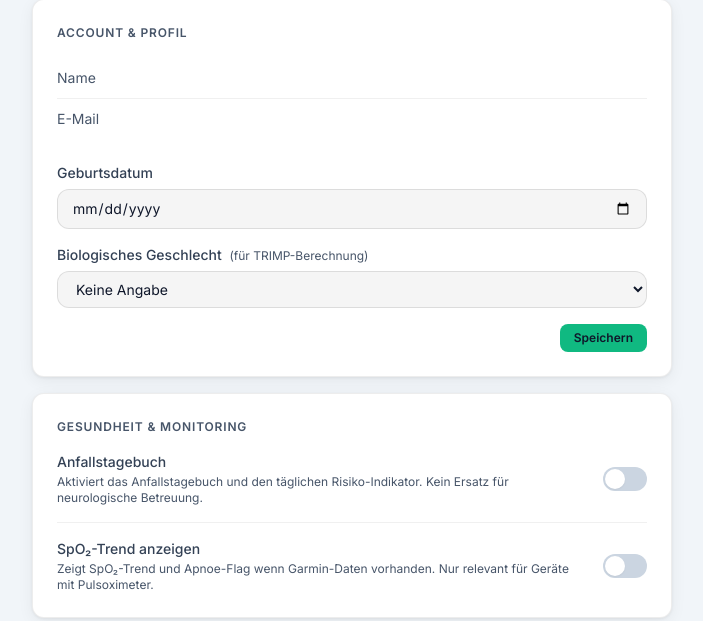
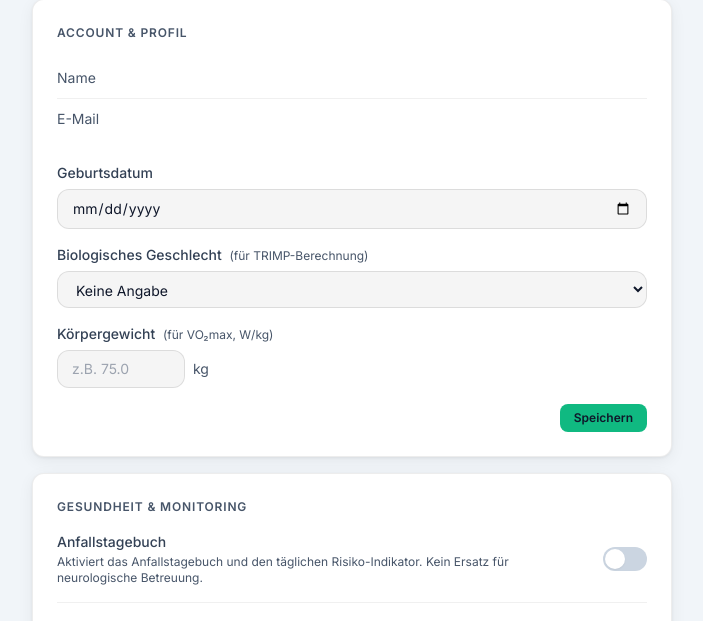
Before and after one commit to gerfru/PulseBase, a Python web app: template api/src/templates/settings.html in a window 1280 px wide. Shown: the part 233-854 px from the top of the page, without its empty margins (288-991 px from the left). Run offline with Jinja, Linux system fonts and the light colour scheme; the template is opened without the code that fills it, so the values that code supplies are empty.

Commit message:
feat(profile): add weight_kg field for VO₂max and W/kg calculations (#202)
Optional body weight (30–300 kg) stored per user, exposed in Settings UI
with step=0.1 input. Used downstream for W/kg power metrics and Uth VO₂max
formula (15 × HRmax / HRrest).

- V31 Flyway migration: nullable FLOAT column with CHECK (> 0 AND ≤ 500)
- GET /api/profile: weight_kg included in response
- PATCH /api/profile: accepts weight_kg with server-side range validation
- Settings page: weight input between sex select and save button
- GDPR export: weight_kg included in user data export (Art. 20)
- JS tests: weight value sent in fetch body; null when field empty

Co-authored-by: Gerald Fruhmann <gerfru@users.noreply.github.com>
Co-authored-by: Claude Sonnet 4.6 <noreply@anthropic.com>

```diff
--- a/api/src/db/user_export.py
+++ b/api/src/db/user_export.py
@@ -59,7 +59,7 @@ async def export_user_data(user_id: int) -> dict:
     async with pool.acquire() as conn:
         row = await conn.fetchrow(
             """SELECT id, name, email, created_at, email_verified_at,
-                      date_of_birth, sex, epilepsy_mode, spo2_enabled,
+                      date_of_birth, sex, weight_kg, epilepsy_mode, spo2_enabled,
                       garmin_linked, garmin_email, libre_linked, libre_email
                FROM users WHERE id = $1""",
             user_id,
--- a/api/src/db/users.py
+++ b/api/src/db/users.py
@@ -39,7 +39,7 @@ async def get_user_by_id(user_id: int) -> dict[str, Any] | None:
     row = await pool.fetchrow(
         """
         SELECT id, name, email, garmin_linked, garmin_email, libre_linked, libre_email,
-               date_of_birth, sex, epilepsy_mode, spo2_enabled, session_version
+               date_of_birth, sex, weight_kg, epilepsy_mode, spo2_enabled, session_version
         FROM users WHERE id = $1 AND is_active = true AND email_verified_at IS NOT NULL
         """,
         user_id,
@@ -59,12 +59,14 @@ async def update_user_profile(
     user_id: int,
     date_of_birth: date | None,
     sex: str | None,
+    weight_kg: float | None = None,
 ) -> None:
     pool = await get_pool()
     await pool.execute(
-        "UPDATE users SET date_of_birth = $1, sex = $2 WHERE id = $3",
+        "UPDATE users SET date_of_birth = $1, sex = $2, weight_kg = $3 WHERE id = $4",
         date_of_birth,
         sex,
+        weight_kg,
         user_id,
     )
 
--- a/api/src/static/settings.js
+++ b/api/src/static/settings.js
@@ -1,10 +1,15 @@
 document.getElementById('profile-save').addEventListener('click', async () => {
     const dob = document.getElementById('dob').value;
     const sex = document.getElementById('sex').value;
+    const weightVal = document.getElementById('weight').value;
     await fetch('/api/profile', {
         method: 'PATCH',
         headers: { 'Content-Type': 'application/json' },
-        body: JSON.stringify({ date_of_birth: dob || null, sex: sex || null }),
+        body: JSON.stringify({
+            date_of_birth: dob || null,
+            sex: sex || null,
+            weight_kg: weightVal ? parseFloat(weightVal) : null,
+        }),
     });
     const msg = document.getElementById('profile-msg');
     msg.style.display = 'inline';
--- a/api/src/templates/settings.html
+++ b/api/src/templates/settings.html
@@ -74,6 +74,19 @@
                     <option value="f" {% if user.sex == 'f' %}selected{% endif %}>Weiblich</option>
                     <option value="diverse" {% if user.sex == 'diverse' %}selected{% endif %}>Divers</option>
                 </select>
+            </div>
+            <div class="flex flex-col gap-1.5">
+                <label for="weight" class="text-sm font-medium text-slate-700 dark:text-slate-200">
+                    Körpergewicht
+                    <span class="text-xs text-slate-600 dark:text-slate-400 font-normal ml-1">(für VO₂max, W/kg)</span>
+                </label>
+                <div class="flex items-center gap-2">
+                    <input type="number" id="weight" step="0.1" min="30" max="300"
+                           value="{{ '%.1f'|format(user.weight_kg) if user.weight_kg else '' }}"
+                           placeholder="z.B. 75.0"
+                           class="w-32 px-3.5 py-2 rounded-xl bg-black/[0.04] dark:bg-white/[0.06] border border-black/10 dark:border-white/10 text-slate-900 dark:text-slate-100 text-sm focus:outline-none focus:border-emerald-500 focus:ring-2 focus:ring-emerald-400 transition-colors">
+                    <span class="text-sm text-slate-600 dark:text-slate-400">kg</span>
+                </div>
             </div>
             <div class="flex items-center justify-between">
                 <span id="profile-msg" class="text-xs text-emerald-500 hidden">Gespeichert ✓</span>
--- /dev/null
+++ b/db/migrations/V31__user_weight.sql
@@ -0,0 +1,2 @@
+ALTER TABLE users
+    ADD COLUMN IF NOT EXISTS weight_kg FLOAT CHECK (weight_kg > 0 AND weight_kg <= 500);
```
Also changed, not shown: api/src/routes/api_health.py (+12 -2 lines), api/tests/js/settings.test.js (+23 -0 lines).
